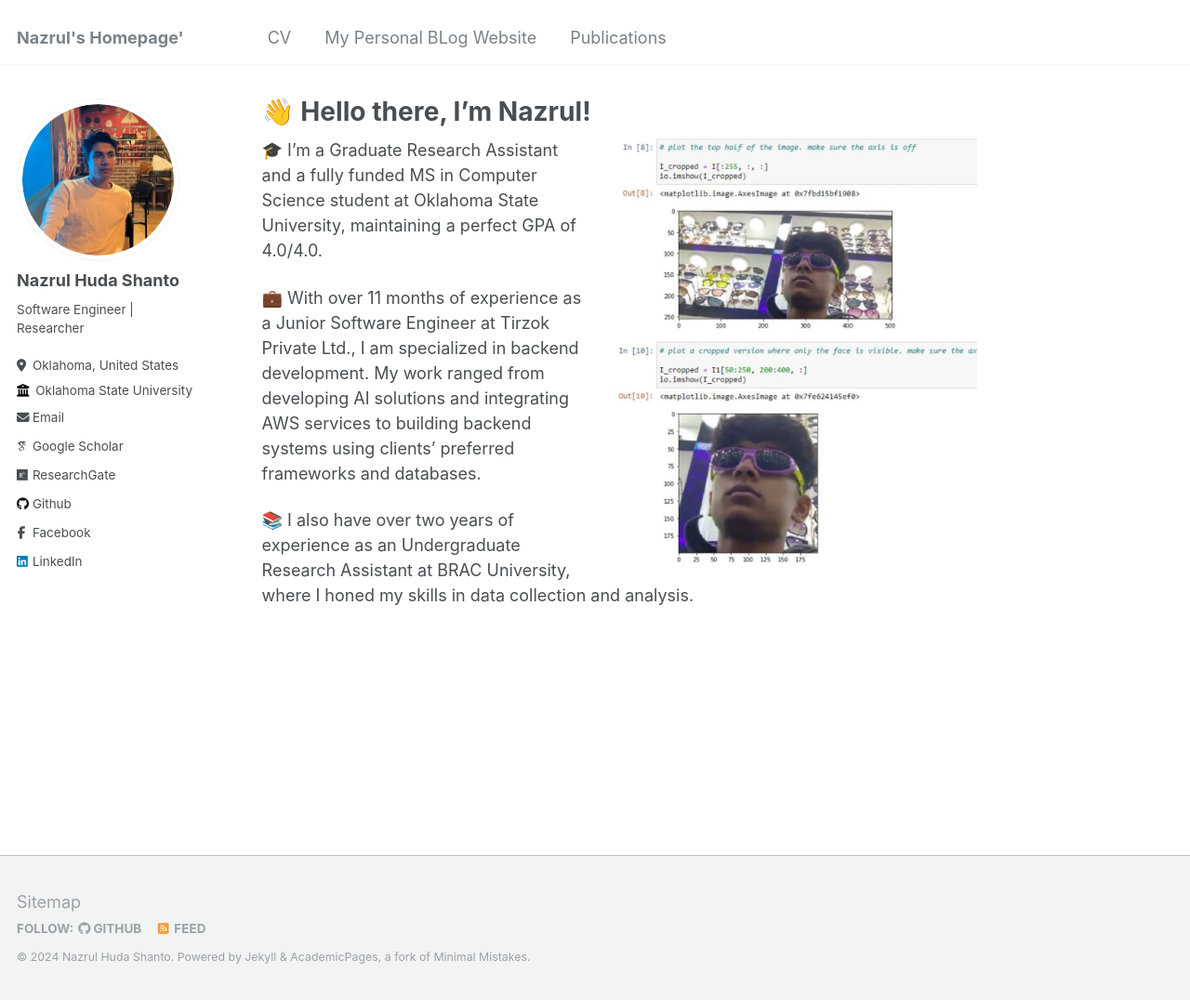
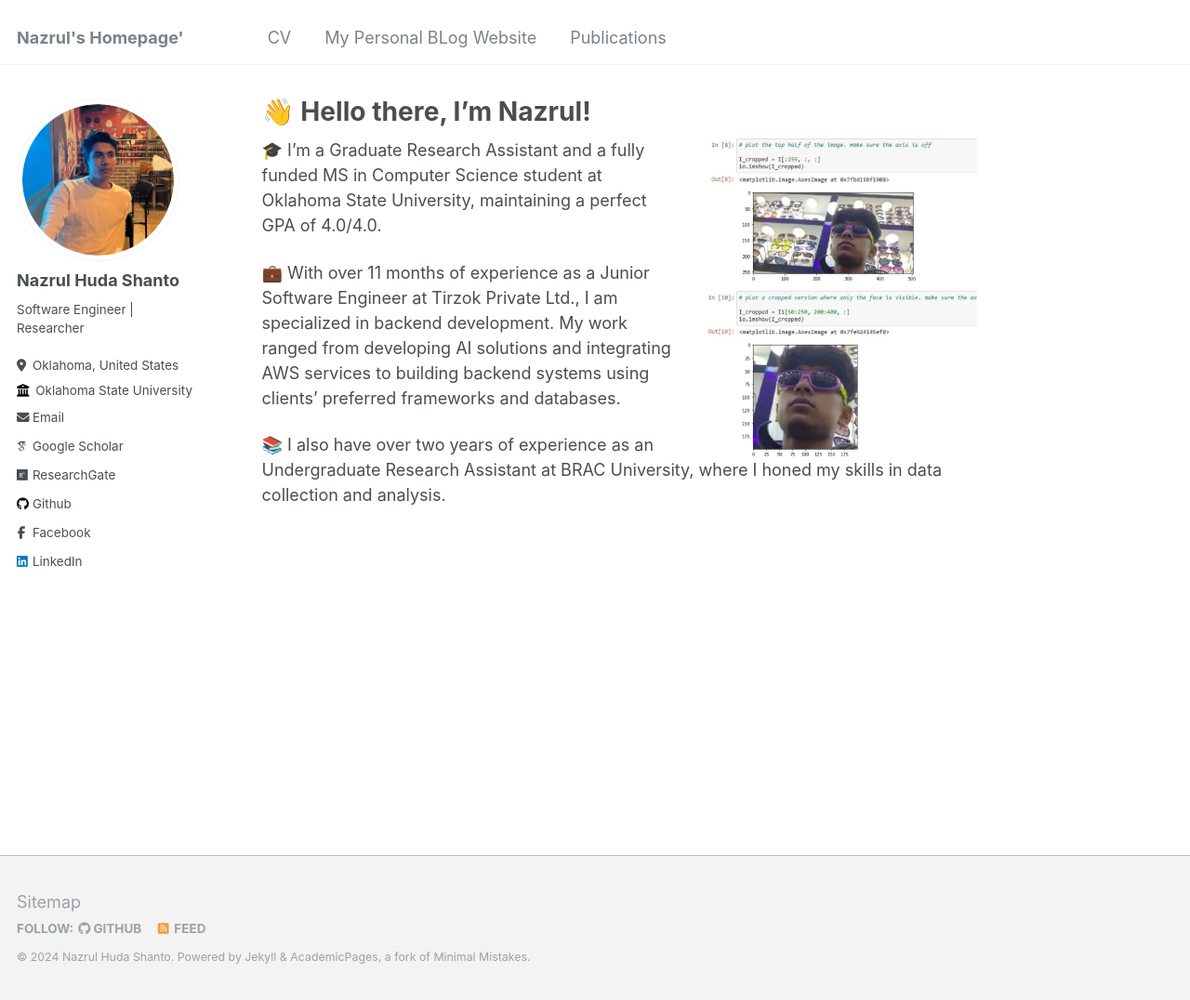
Before and after one commit to nazrulhuda/portfolio, a Jekyll site: the page built from _pages/about.md, in a window 1280 px wide and 1076 px high. Shown: the whole window at 93% size. Built offline with Jekyll 4.4.1, drawn with Linux system fonts in a browser that asks for light colours; some web fonts are replaced.

Commit message:
first commit

```diff
--- a/_pages/about.md
+++ b/_pages/about.md
@@ -8,7 +8,7 @@ redirect_from:
   - /about.html
 ---
 
-![Illustration of combining vision and language modalities](images/tj.jfif){: .align-right width="400px"}
+![Illustration of combining vision and language modalities](images/tj.jfif){: .align-right width="300px"}
 🎓 I'm a Graduate Research Assistant and a fully funded MS in Computer Science student at Oklahoma State University, maintaining a perfect GPA of 4.0/4.0.
 
 💼 With over 11 months of experience as a Junior Software Engineer at Tirzok Private Ltd., I am specialized in backend development. My work ranged from developing AI solutions and integrating AWS services to building backend systems using clients' preferred frameworks and databases.
```
